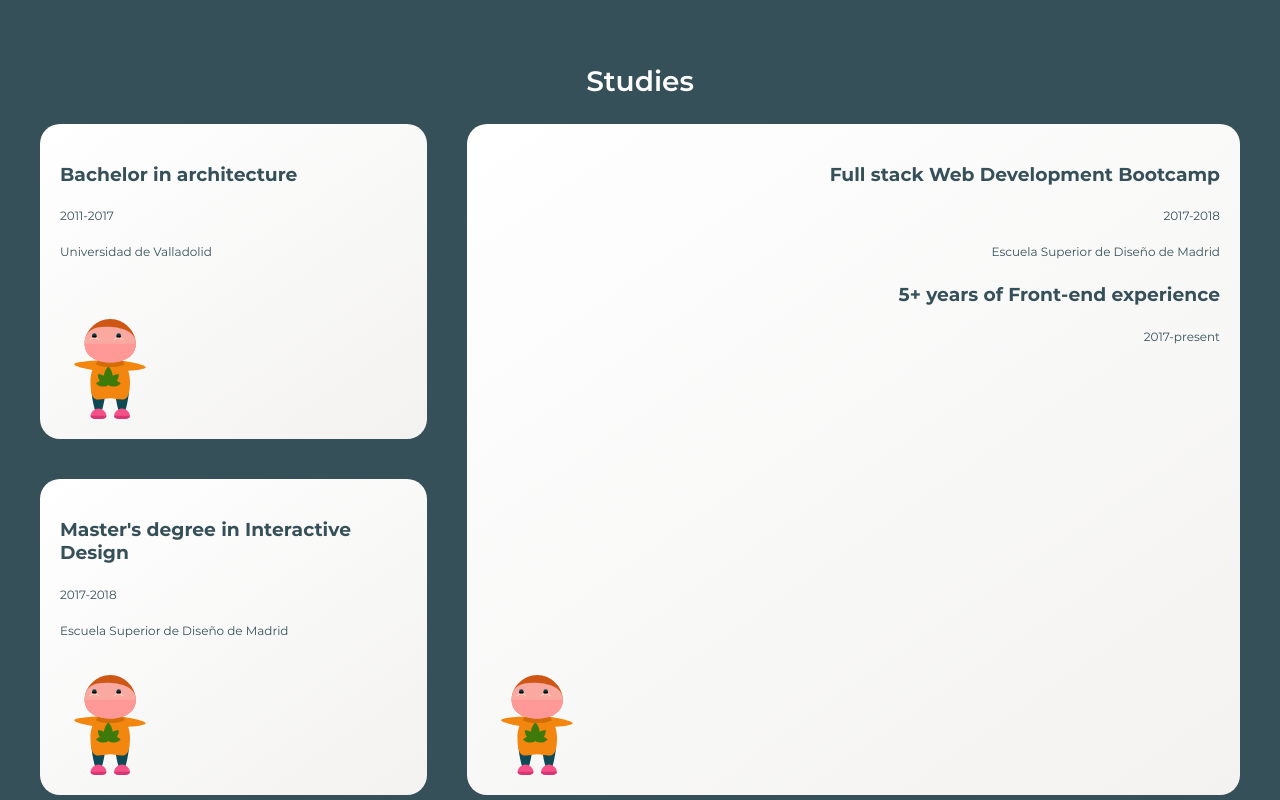
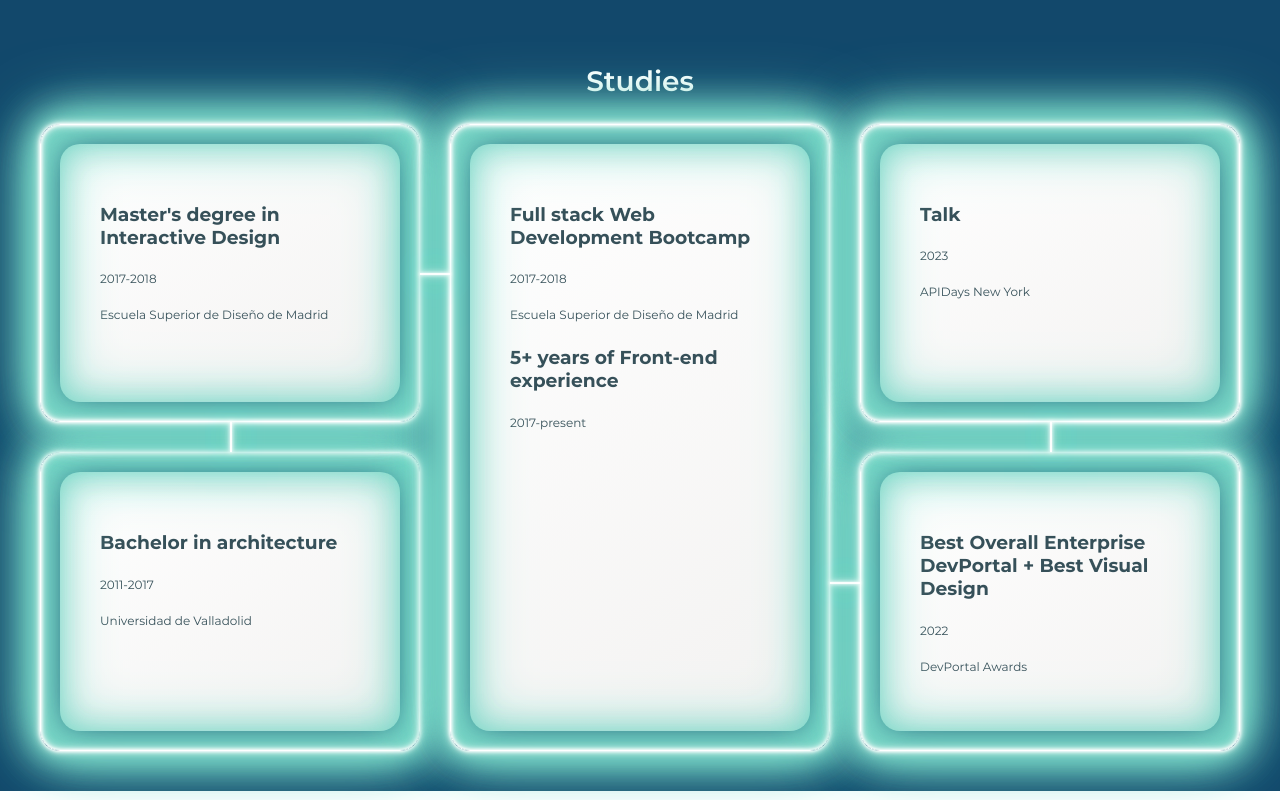
Before and after one commit to PedroOndh/pedroondh.github.io, a Nuxt app: page / in a window 1280 px wide. Shown: the part 1940-2740 px from the top of the page. Built offline with nearby package versions, Linux system fonts and the light colour scheme.

Commit message:
feat(studies): adding neon desktop layout

```diff
--- a/components/Studies.vue
+++ b/components/Studies.vue
@@ -10,11 +10,13 @@
           <p class="cv-studies__section-info">2011-2017</p>
           <p class="cv-studies__section-info">Universidad de Valladolid</p>
         </div>
+        <!--
         <img
           class="cv-studies__section-image"
           src="/assets/pedro--first.svg"
           alt="Pedro in architecture"
         />
+        -->
       </div>
       <div class="cv-studies__section cv-studies__section--second">
         <div class="cv-studies__section-text">
@@ -24,11 +26,13 @@
           <p class="cv-studies__section-info">2017-2018</p>
           <p class="cv-studies__section-info">Escuela Superior de Diseño de Madrid</p>
         </div>
+        <!--
         <img
           class="cv-studies__section-image"
           src="/assets/pedro--second.svg"
           alt="Pedro in design"
         />
+        -->
       </div>
       <div class="cv-studies__section cv-studies__section--third">
         <div class="cv-studies__section-text">
@@ -42,52 +46,181 @@
           </h3>
           <p class="cv-studies__section-info">2017-present</p>
         </div>
+        <!--
         <img
           class="cv-studies__section-image"
           src="/assets/pedro--third.svg"
           alt="Pedro as programmer"
         />
+        -->
+      </div>
+      <div class="cv-studies__section cv-studies__section--fourth">
+        <div class="cv-studies__section-text">
+          <h3 class="cv-studies__section-title cv-studies__section-title--fourth">
+            Best Overall Enterprise DevPortal + Best Visual Design
+          </h3>
+          <p class="cv-studies__section-info">2022</p>
+          <p class="cv-studies__section-info">DevPortal Awards</p>
+        </div>
+        <!--
+        <img
+            class="cv-studies__section-image"
+            src="/assets/pedro--third.svg"
+            alt="Pedro as programmer"
+        />
+        -->
+      </div>
+      <div class="cv-studies__section cv-studies__section--fifth">
+        <div class="cv-studies__section-text">
+          <h3 class="cv-studies__section-title cv-studies__section-title--fifth">
+              Talk
+          </h3>
+          <p class="cv-studies__section-info">2023</p>
+          <p class="cv-studies__section-info">APIDays New York</p>
+        </div>
+        <!--
+        <img
+            class="cv-studies__section-image"
+            src="/assets/pedro--third.svg"
+            alt="Pedro as programmer"
+        />
+        -->
       </div>
     </div>
   </section>
 </template>
-<script setup lang="ts"></script>
+<script setup lang="ts">
+</script>
 <style lang="scss" scoped>
   .cv-studies {
     $component-class: &;
-    background: $black;
+    @mixin neonAnimation($randomSeed: 1) {
+      @keyframes neon {
+        0%,
+        9%,
+        11%,
+        13%,
+        100% {
+          box-shadow:  0 0 3px $white,
+          0 0 5px $white,
+          0 0 10px $white,
+          0 0 21px $light-blue,
+          0 0 41px $light-blue,
+          0 0 46px $light-blue,
+          0 0 51px $light-blue,
+          0 0 75px $light-blue,
+          inset 0 0 3px $white,
+          inset 0 0 5px $white,
+          inset 0 0 10px $white,
+          inset 0 0 21px $light-blue,
+          inset 0 0 41px $light-blue,
+          inset 0 0 46px $light-blue,
+          inset 0 0 51px $light-blue,
+          inset 0 0 75px $light-blue;
+        }
+        10%,
+        12% {
+          box-shadow: none;
+        }
+      }
+      animation: neon;
+      animation-duration: 8s;
+      animation-delay: #{random($randomSeed) * -1s};
+      animation-iteration-count: infinite;
+    }
+    background: $dark-blue;
     padding-top: rem(40px);
     padding-bottom: rem(40px);
     &__wrapper {
       display: grid;
       grid-template-areas:
-        'first third'
-        'second third';
+        'second third fifth'
+        'first third fourth';
       grid-template-rows: 1fr 1fr;
-      grid-template-columns: 1fr 2fr;
-      gap: rem(40px);
+      grid-template-columns: 1fr 1fr 1fr;
+      gap: rem(30px);
     }
     &__title {
       color: $white;
     }
     &__section {
+      position: relative;
       display: flex;
       flex-direction: column;
       justify-content: space-between;
-      padding: rem(20px);
+      padding: rem(40px);
+      margin: rem(20px);
       border-radius: rem(20px);
       background: linear-gradient(145deg, $white, $grey);
+      text-align: left;
+      &:before {
+        content: '';
+        position: absolute;
+        z-index: 2;
+        background-color: $white;
+        @include neonAnimation(1);
+      }
+      &:after {
+        content: '';
+        position: absolute;
+        top: rem(-20px);
+        left: rem(-20px);
+        width: calc(100% + #{rem(40px)});
+        height: calc(100% + #{rem(40px)});
+        border: 1px solid $white;
+        border-radius: rem(20px);
+        @include neonAnimation(3);
+      }
       &--first {
         grid-area: first;
-        text-align: left;
+        &:before {
+          top: rem(-50px);
+          left: 50%;
+          width: 2px;
+          height: rem(30px);
+        }
+        &:after {
+          @include neonAnimation(4);
+        }
       }
       &--second {
         grid-area: second;
-        text-align: left;
+        &:before {
+          top: 50%;
+          right: rem(-50px);
+          width: rem(30px);
+          height: 2px;
+        }
+        &:after {
+          @include neonAnimation(5);
+        }
       }
       &--third {
         grid-area: third;
-        text-align: right;
+        &:before {
+          bottom: 25%;
+          right: rem(-50px);
+          width: rem(30px);
+          height: 2px;
+        }
+        &:after {
+          @include neonAnimation(6);
+        }
+      }
+      &--fourth {
+        grid-area: fourth;
+        &:before {
+          top: rem(-50px);
+          left: 50%;
+          width: 2px;
+          height: rem(30px);
+        }
+        &:after {
+          @include neonAnimation(7);
+        }
+      }
+      &--fifth {
+        grid-area: fifth;
       }
     }
     &__section-title,
@@ -100,23 +233,29 @@
       margin-top: rem(20px);
     }
     @media screen and (max-width: $breakpoint__tablet--max) {
-      background: $grey;
       &__wrapper {
-        flex-direction: column;
-      }
-      &__title {
-        color: $black;
+        grid-template-areas: 'first'
+        'second'
+        'third'
+        'forth'
+        'fifth';
+        grid-template-columns: 1fr;
+        grid-template-rows: 1fr 1fr 1fr 1fr 1fr;
       }
       &__section {
         width: 100%;
-        &--first {
-          background-color: $grey;
+        grid-area: auto;
+        &:before {
+          top: unset;
+          left: 50%;
+          bottom: rem(-50px);
+          right: unset;
+          width: 2px;
+          height: rem(60px);
         }
-        &--second {
-          background-color: $dark-blue;
-        }
-        &--third {
-          background-color: $dark-black;
+        &:after {
+          width: 90%;
+          left: 5%
         }
       }
     }
```
